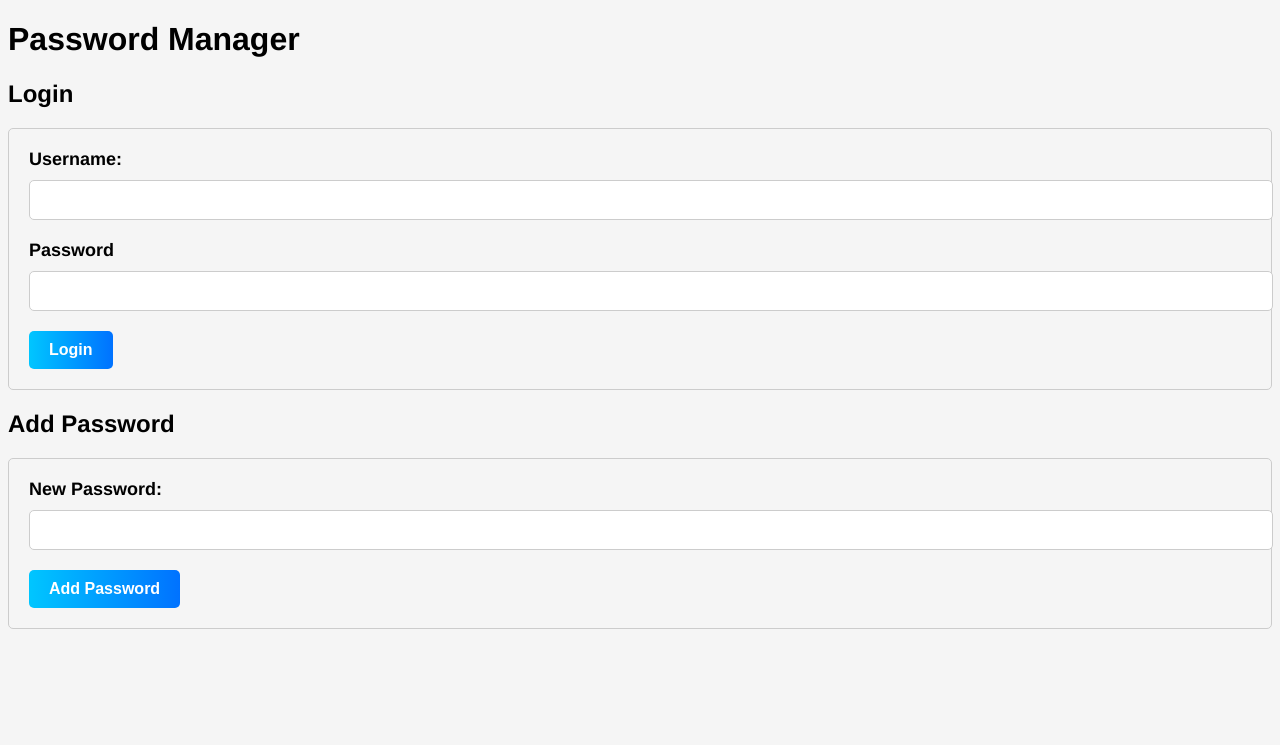
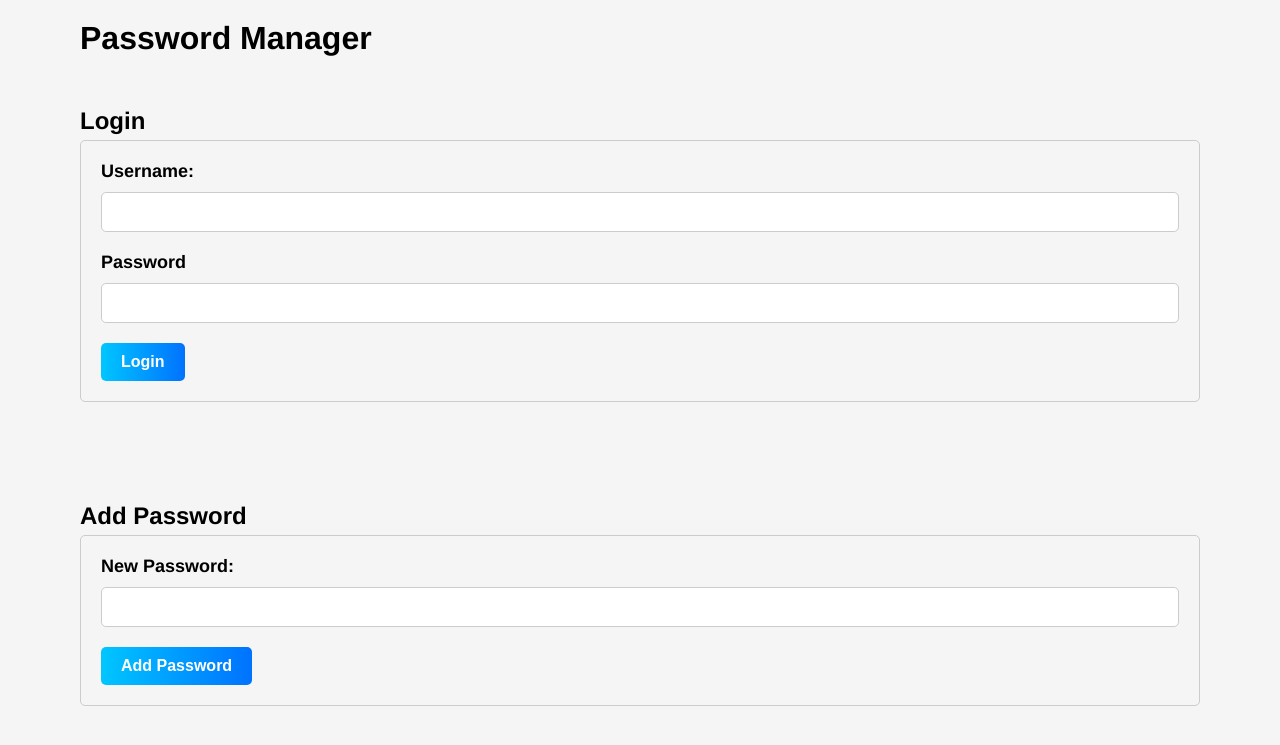
Before and after one commit to jjoeldaniel/Password-Manager, a Flask app: page / in a window 1280 px wide. Shown: the top 745 px of the page. Run offline with Flask 2, Linux system fonts and the light colour scheme.

Commit message:
fixed up css

```diff
--- a/static/css/index.css
+++ b/static/css/index.css
@@ -1,18 +1,40 @@
+* {
+  margin: 0;
+  padding: 0;
+  box-sizing: border-box;
+}
+
 body {
   background-color: #f5f5f5;
   font-family: "Helvetica Neue", sans-serif;
+  margin-left: 80px;
+  margin-right: 80px;
 }
 
-.container {
+h1 {
+  padding-top: 20px;
+  padding-bottom: 50px;
+}
+
+h2 {
+  padding-bottom: 5px;
+}
+
+.title2 {
+  padding-top: 100px;
+  padding-bottom: 5px;
+}
+
+/* .container {
   margin: auto;
   max-width: 800px;
   padding: 20px;
   background-color: #fff;
   box-shadow: 0 0 10px rgba(0, 0, 0, 0.1);
   border-radius: 5px;
-}
+} */
 
-header {
+/* header {
   background: linear-gradient(to right, #00c6ff, #0072ff);
   color: #fff;
   font-weight: bold;
@@ -21,12 +43,13 @@ header {
   padding: 20px 0;
   margin-bottom: 20px;
   border-radius: 5px 5px 0 0;
-}
+} */
 
 form {
   border: 1px solid #ccc;
   padding: 20px;
   border-radius: 5px;
+
 }
 
 label {
--- a/templates/index.html
+++ b/templates/index.html
@@ -13,6 +13,7 @@
   <body>
     <h1>Password Manager</h1>
     <h2>Login</h2>
+
     <form id="login-form">
       <label for="username">Username:</label>
       <input type="text" id="username" name="username" required />
@@ -22,13 +23,15 @@
       <br />
       <button type="submit">Login</button>
     </form>
-    <h2>Add Password</h2>
+
+    <h2 class="title2">Add Password</h2>
     <form id="add-password-form">
       <label for="new-password">New Password:</label>
       <input type="password" id="new-password" name="new-password" required />
       <br />
       <button type="submit">Add Password</button>
     </form>
+
     <script>
       const loginForm = document.getElementById("login-form");
       loginForm.addEventListener("submit", (event) => {
```
